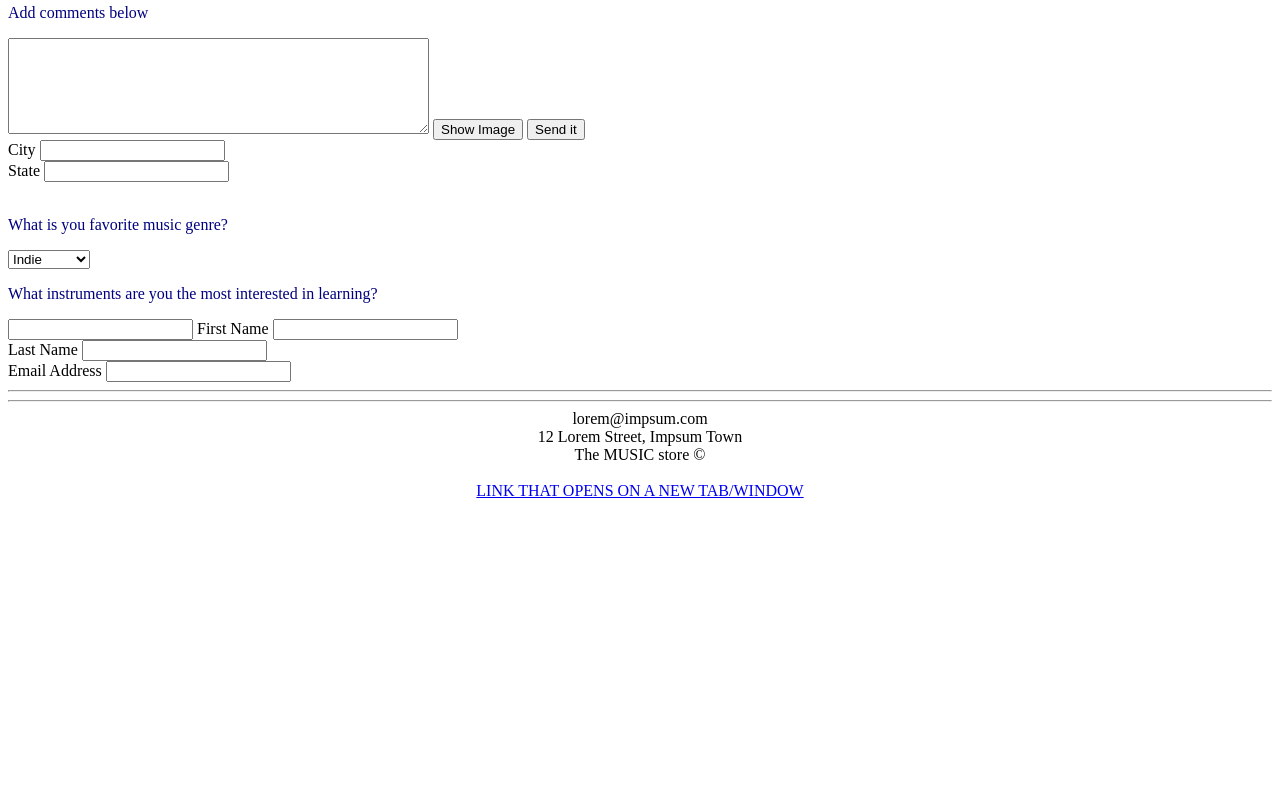
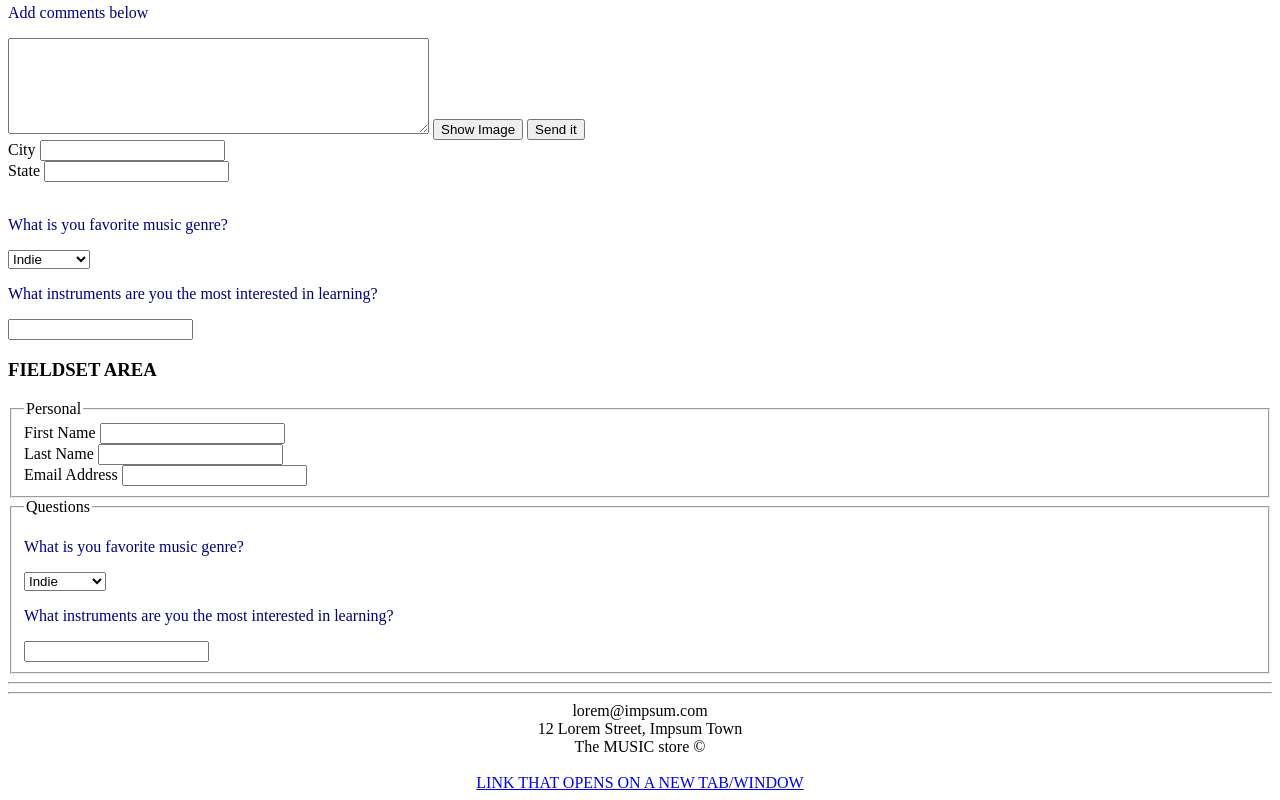
Before and after one commit to Alessandra-Reis/HTMLandCSS-Notes, a plain HTML site: page index.html in a window 1280 px wide. Shown: the part 1730-2530 px from the top of the page. Before the commit the page ends 2238 px from the top, so only its background shows below. Drawn offline with Linux system fonts and the light colour scheme.

Commit message:
Part 2
 1- STRUCTURE CONTENT THROUGH MARK UP:
            (p, h1-h6, div, span, ul, ol, li, and table tags)

            Table Tags
            Table Attributes
            Heading Tags
            P Tag
            Br Tag
            Hr Tag
            Div Tag
            Span Tag
            Ul and Li Tags
            Ol and Li Tags
            ______________________

            2- SEMANTIC HTML ELEMENTS:
            (Most of it do not change the appearance of your webpages but
            they help define the webpages)

            Header Tag
            Nav Tag
            Section Tag
            Article and Aside Tags
            Footer Tag
            Details and Summary Tags
            Figure Tag
            Caption Tag
            ______________________

            3- NAVIGATION ELEMENTS:
            (Set the a tag for hyperlinks and how to set targets and bookmarks)

            Image Links
            The A Tag
            Targets
            Bookmarks
            Relative vs. Absolute Links
            Folder Hierarchy Navigation
            Map
            Area
            ______________________

            4- FORM ELEMENTS:
            (Know the different input types.
            Know how to add accessibility attributes to form fields.
            Be able to add a submit button abd a regular button
            Know how and when to create a datalist
            Know the purpose of a fieldset)

            Action and Method Attributes
            Submission Methods
            Accessibility
            Input Types and Restrictions
            The Significance of Labels
            Select Tag
            Textarea Tag
            Button Tag
            Output Tag
            Option Tag
            Datalist Tag
            Fieldset Tag

```diff
--- a/index.html
+++ b/index.html
@@ -427,6 +427,8 @@
                 <option value="bass"></option>
             </datalist>
 
+            <h3> FIELDSET AREA </h3>
+
             <!--
                 FIELDSET TAGS:
                 It allows us to to group fields on forms to make a form a little easier to read.
@@ -440,6 +442,8 @@
 
             <form action="page2.html" method="post">
 
+                <fieldset>
+                    <legend>Personal</legend>
                     <label for="firstname">First Name</label>
                     <input type="text" name="firstname" id="firstname" /> <br>
 
@@ -448,7 +452,40 @@
 
                     <label for="email">Email Address</label>
                     <input type="email" name="email" id="email" /> <br>
+                </fieldset>
 
+                <fieldset>
+                    <legend>Questions</legend>
+
+
+
+                    <p>What is you favorite music genre?</p>
+            <select name="mg" id="mg">
+
+                <optgroup label="rock">
+                    <option value="indie">Indie</option>
+                    <option value="punk">Punk</option>
+                    <option value="Grunge">Grunge</option>
+                </optgroup>
+                <optgroup label="others">
+                    <option value="pop">Pop</option>
+                    <option value="techno">Techno</option>
+                    <option value="classic">Classic</option>
+                </optgroup>
+
+            </select>
+
+            <p>What instruments are you the most interested in learning?</p>
+            <input list="instruments" name="instruments" />
+
+            <datalist id="instruments">
+                <option value="guitar"></option>
+                <option value="piano"></option>
+                <option value="drums"></option>
+                <option value="bass"></option>
+            </datalist>
+
+                </fieldset>
 
 
             </form>
@@ -505,7 +542,10 @@
 <!--
     EXTRA NOTES:
 
+    *** *** ***
     ***LINKS***
+    *** *** ***
+
         RELATIVE LINK:
         <a href="page2.html"> SPOTLIGHT</a>
         The link after href works because both files (index and page2) are in the same folder.
@@ -515,7 +555,10 @@
         The link after href is external and needs the complete address.
     *** *** ***
 
+    *** *************************** ***
     *** FOLDER HIERARCHY NAVIGATION ***
+    *** *************************** ***
+
         TO NAVIGATE UP A FOLDER PATH:
         <a href="../index.html"> INDEX </a>
         The file is in a folder above the current folder
@@ -527,7 +570,9 @@
         To navigate down two folders, use a slash "/" for each level.
     *** *************************** ***
 
+    *** *************** ***
     *** FORM SUBMISSIONS***
+    *** *************** ***
         The most common submission methods and how they operate:
         GET:
         A request to retrieve something, like an image or webpage.
@@ -544,11 +589,17 @@
         A request to remove information from a database.
     *** *************** ***
 
+    *** ************* ***
     *** ACCESSIBILITY ***
-        Two ways we can do it are through adding an access key, and a tab index.
     *** ************* ***
 
+        Two ways we can do it are through adding an access key, and a tab index.
+
+    *** ************* ***
+
+    *** **************************** ***
     *** INPUT TYPES AND RESTRICTIONS ***
+    *** **************************** ***
         There are few different ways in which we can allow users to input information on a form.
         Each input is defined either through a tag or a combination of a tag and attribute.
         There are a number of input methods, here is some of them:
@@ -581,7 +632,9 @@
         have this match up with a database field when processed.
     *** **************************** ***
 
+    *** ************************** ***
     *** THE SIGNIFICANCE OF LABELS ***
+    *** ************************** ***
         - Whithout the label tag, the user would have to click directly in the form field.
         - This may sound insignificant, but consider how many users today are on mobile devices and smaller screens.
         - Most studies estimate that 50% or more of all internet traffic is from mobile devices.
@@ -592,6 +645,74 @@
     *** ************************** ***
 
 
+    *** ********* ***
+    *** HTML TAGS ***
+    *** ********* ***
 
+        4 GROUPS:
+
+            1- STRUCTURE CONTENT THROUGH MARK UP:
+            (p, h1-h6, div, span, ul, ol, li, and table tags)
+
+            Table Tags
+            Table Attributes
+            Heading Tags
+            P Tag
+            Br Tag
+            Hr Tag
+            Div Tag
+            Span Tag
+            Ul and Li Tags
+            Ol and Li Tags
+            ______________________
+
+            2- SEMANTIC HTML ELEMENTS:
+            (Most of it do not change the appearance of your webpages but
+            they help define the webpages)
+
+            Header Tag
+            Nav Tag
+            Section Tag
+            Article and Aside Tags
+            Footer Tag
+            Details and Summary Tags
+            Figure Tag
+            Caption Tag
+            ______________________
+
+            3- NAVIGATION ELEMENTS:
+            (Set the a tag for hyperlinks and how to set targets and bookmarks)
+
+            Image Links
+            The A Tag
+            Targets
+            Bookmarks
+            Relative vs. Absolute Links
+            Folder Hierarchy Navigation
+            Map
+            Area
+            ______________________
+
+            4- FORM ELEMENTS:
+            (Know the different input types.
+            Know how to add accessibility attributes to form fields.
+            Be able to add a submit button abd a regular button
+            Know how and when to create a datalist
+            Know the purpose of a fieldset)
+
+            Action and Method Attributes
+            Submission Methods
+            Accessibility
+            Input Types and Restrictions
+            The Significance of Labels
+            Select Tag
+            Textarea Tag
+            Button Tag
+            Output Tag
+            Option Tag
+            Datalist Tag
+            Fieldset Tag
+
+    *** ********* ***
 
 -->
```
Lines whose indentation alone changed are shown as unchanged.
